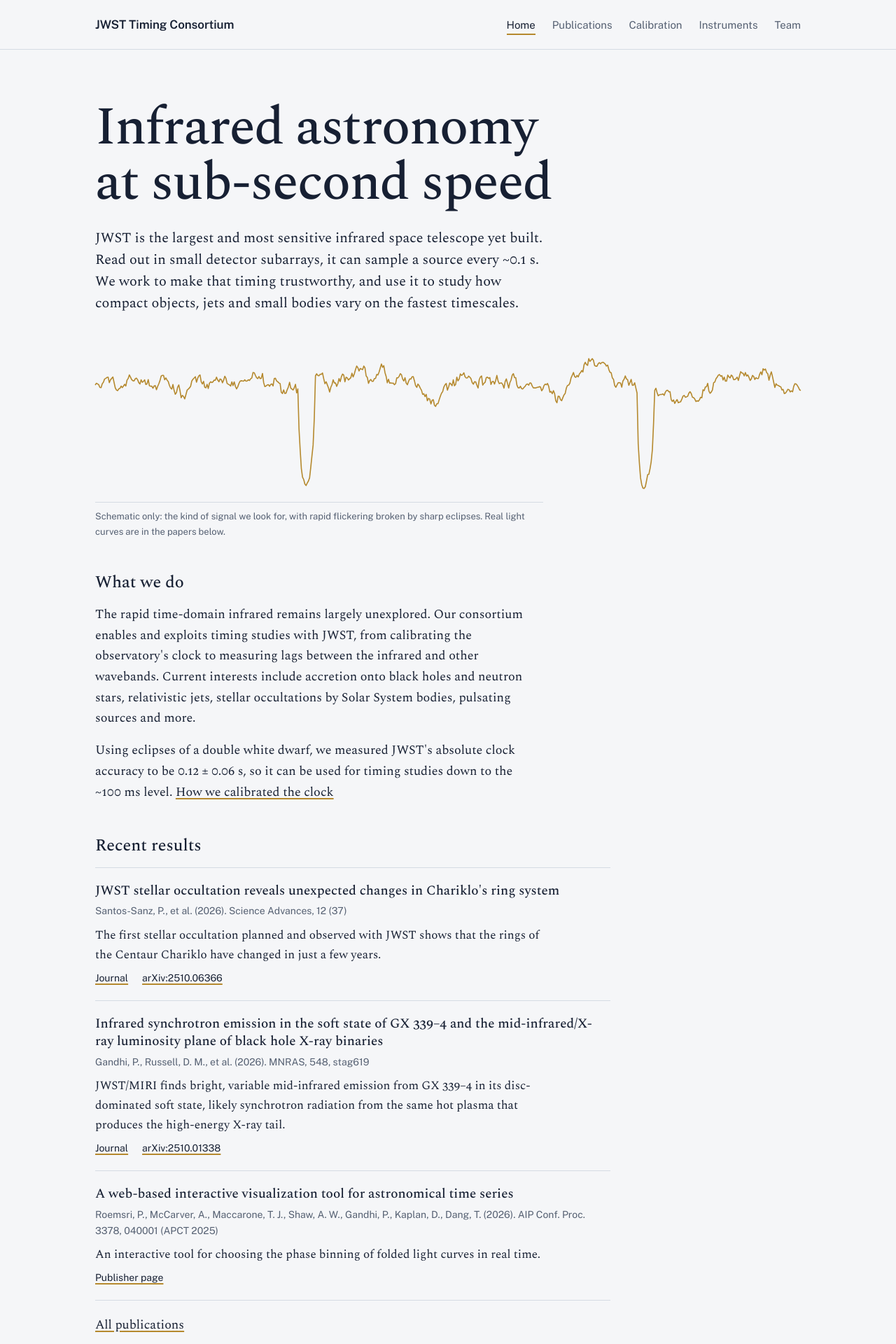
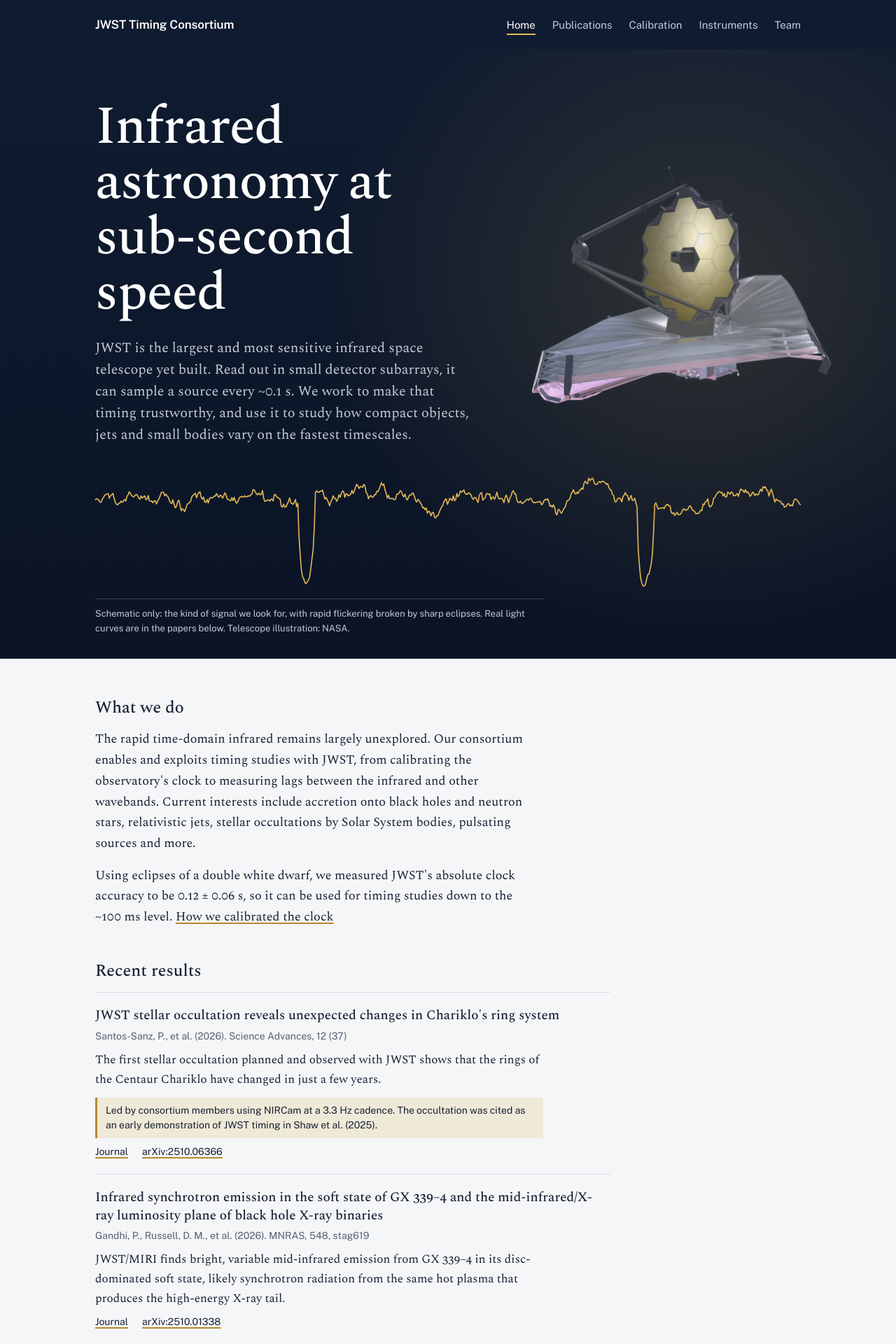
Before and after one commit to jwst-timing/jwst-timing.github.io, a Jekyll site: the page built from index.html, in a window 1280 px wide. Shown: the top 1920 px of the page at 70% size. Built offline with Jekyll 4.4.1, drawn with Linux system fonts in a browser that asks for light colours.

Commit message:
Add colour: night-sky header, hero with JWST image, footer; optional note field for papers
Co-Authored-By: Claude Opus 5.5 <noreply@anthropic.com>
Claude-Session: https://claude.ai/code/session_01JFugFYZa83e28cBgbjS7Df

```diff
--- a/_data/publications.yml
+++ b/_data/publications.yml
@@ -2,6 +2,7 @@
 # To add a paper, copy one block, paste it at the top, and edit. See README.md.
 # Fields: year, authors (as you want them shown), title, journal, and any of arxiv / doi / url.
 # "summary" is optional: one plain-language sentence shown under the title.
+# "note" is optional: a comment shown in a highlighted box (e.g. how the paper relates to the consortium).
 
 - year: 2026
   authors: Santos-Sanz, P., et al.
@@ -10,6 +11,7 @@
   doi: 10.1126/sciadv.aeh4794
   arxiv: 2510.06366
   summary: The first stellar occultation planned and observed with JWST shows that the rings of the Centaur Chariklo have changed in just a few years.
+  note: Led by consortium members using NIRCam at a 3.3 Hz cadence. The occultation was cited as an early demonstration of JWST timing in Shaw et al. (2025).
 
 - year: 2026
   authors: Gandhi, P., Russell, D. M., et al.
--- /dev/null
+++ b/_includes/hero.html
@@ -0,0 +1,13 @@
+<section class="hero">
+  <div class="wrap hero-inner">
+    <div class="hero-text">
+      <h1>Infrared astronomy at sub-second speed</h1>
+      <p class="lede">JWST is the largest and most sensitive infrared space telescope yet built. Read out in small detector subarrays, it can sample a source every ~0.1&nbsp;s. We work to make that timing trustworthy, and use it to study how compact objects, jets and small bodies vary on the fastest timescales.</p>
+    </div>
+    <img class="hero-image" src="assets/images/jwst-hero.jpg" alt="" width="1000" height="823">
+  </div>
+  <figure class="wrap hero-figure">
+    {% include lightcurve.svg %}
+    <figcaption>Schematic only: the kind of signal we look for, with rapid flickering broken by sharp eclipses. Real light curves are in the papers below. Telescope illustration: NASA.</figcaption>
+  </figure>
+</section>
--- a/_includes/publication.html
+++ b/_includes/publication.html
@@ -2,6 +2,7 @@
   <p class="pub-title">{{ include.pub.title }}</p>
   <p class="pub-meta">{{ include.pub.authors }} ({{ include.pub.year }}). <span class="pub-journal">{{ include.pub.journal }}</span></p>
   {% if include.pub.summary and include.show_summary %}<p class="pub-summary">{{ include.pub.summary }}</p>{% endif %}
+  {% if include.pub.note %}<p class="pub-note">{{ include.pub.note }}</p>{% endif %}
   <p class="pub-links">
     {% if include.pub.doi %}<a href="https://doi.org/{{ include.pub.doi }}">Journal</a>{% endif %}
     {% if include.pub.arxiv %}<a href="https://arxiv.org/abs/{{ include.pub.arxiv }}">arXiv:{{ include.pub.arxiv }}</a>{% endif %}
--- a/_layouts/default.html
+++ b/_layouts/default.html
@@ -10,9 +10,10 @@
   <link rel="stylesheet" href="https://fonts.googleapis.com/css2?family=Public+Sans:wght@400;600&family=Spectral:ital,wght@0,400;0,500;0,700;1,400&display=swap">
   <link rel="stylesheet" href="assets/css/site.css">
 </head>
-<body>
+<body{% if page.hero %} class="has-hero"{% endif %}>
   <a class="skip" href="#main">Skip to content</a>
   {% include header.html %}
+  {% if page.hero %}{% include hero.html %}{% endif %}
   <main id="main" class="wrap">
     {{ content }}
   </main>
--- a/assets/css/site.css
+++ b/assets/css/site.css
@@ -9,6 +9,10 @@
   --rule: #d5dbe3;
   --gold: #b5892e;
   --gold-ink: #87641a;
+  --night: #0f1b30;      /* header, hero and footer */
+  --night-2: #1a2c4c;
+  --mist: #c3cbd8;       /* body text on night */
+  --gold-light: #e2b955; /* accent on night */
 
   --serif: "Spectral", Georgia, "Times New Roman", serif;
   --sans: "Public Sans", system-ui, -apple-system, "Segoe UI", sans-serif;
@@ -69,39 +73,60 @@ a:focus-visible, .skip:focus { outline: 2px solid var(--ink); outline-offset: 3p
 .skip:focus { left: 0.5rem; z-index: 10; }
 
 /* ---------- Header ---------- */
-.site-header { border-bottom: 1px solid var(--rule); font-family: var(--sans); }
+.site-header { background: var(--night); color: #fff; font-family: var(--sans); }
 .site-header-inner {
   display: flex; flex-wrap: wrap; align-items: baseline; justify-content: space-between;
   gap: 0.5rem 2rem; padding-block: 1.25rem;
 }
-.wordmark { font-weight: 600; font-size: 1.0625rem; text-decoration: none; letter-spacing: -0.005em; }
+.wordmark { color: #fff; font-weight: 600; font-size: 1.0625rem; text-decoration: none; letter-spacing: -0.005em; }
+.wordmark:hover { color: var(--gold-light); }
 .site-header ul { display: flex; flex-wrap: wrap; gap: 0.25rem 1.5rem; list-style: none; margin: 0; padding: 0; }
 .site-header li + li { margin-top: 0; }
 .site-header nav a {
-  font-size: 0.9375rem; color: var(--slate); text-decoration: none;
+  font-size: 0.9375rem; color: var(--mist); text-decoration: none;
   padding-block: 0.25rem; border-bottom: 2px solid transparent;
 }
-.site-header nav a:hover { color: var(--ink); }
-.site-header nav a[aria-current="page"] { color: var(--ink); border-bottom-color: var(--gold); }
+.site-header nav a:hover { color: #fff; }
+.site-header nav a[aria-current="page"] { color: #fff; border-bottom-color: var(--gold-light); }
+.site-header a:focus-visible { outline-color: #fff; }
 
 main { padding-block: clamp(2.5rem, 6vw, 4.5rem) 4rem; }
 
-/* ---------- Hero ---------- */
-.hero h1 { font-size: clamp(2.5rem, 6.4vw, 4.75rem); line-height: 1.04; letter-spacing: -0.02em; max-width: 17ch; margin-bottom: 1.5rem; }
-.hero .lede { margin-bottom: 0; }
-.hero-figure { margin: clamp(2rem, 5vw, 3.5rem) 0 0; }
-.lightcurve { display: block; width: 100%; height: clamp(110px, 16vw, 200px); overflow: visible; }
+/* ---------- Hero (home page) ---------- */
+.hero {
+  position: relative; overflow: hidden; color: #fff;
+  background:
+    radial-gradient(ellipse 60% 80% at 78% 40%, rgba(226,185,85,.16), transparent 70%),
+    linear-gradient(180deg, var(--night) 0%, #0b1426 100%);
+  padding-top: clamp(2.5rem, 6vw, 4.5rem);
+}
+.hero-inner { position: relative; display: grid; align-items: center; }
+.hero-text { position: relative; z-index: 1; }
+.hero h1 { font-size: clamp(2.5rem, 6.2vw, 4.75rem); line-height: 1.04; letter-spacing: -0.02em; max-width: 12ch; margin-bottom: 1.5rem; }
+.hero .lede { color: var(--mist); margin-bottom: 0; max-width: 34rem; }
+.hero-image {
+  display: block; width: min(100%, 26rem); height: auto; margin: 2rem auto 0;
+  mix-blend-mode: screen; /* drops the image's black background into the night sky */
+  opacity: .92;
+}
+@media (min-width: 56rem) {
+  .hero-inner { grid-template-columns: minmax(0, 1fr) minmax(0, 0.8fr); column-gap: 2rem; }
+  .hero-image { width: 115%; max-width: 38rem; margin: -2rem -3rem -4rem auto; }
+}
+.hero-figure { position: relative; margin: clamp(1.5rem, 4vw, 2.5rem) auto 0; padding-bottom: 2rem; }
+.lightcurve { display: block; width: 100%; height: clamp(90px, 13vw, 170px); overflow: visible; }
 .lightcurve-trace {
-  fill: none; stroke: var(--gold); stroke-width: 1.6;
+  fill: none; stroke: var(--gold-light); stroke-width: 1.6;
   stroke-linejoin: round; vector-effect: non-scaling-stroke;
   stroke-dasharray: 1; stroke-dashoffset: 0;
   animation: trace 2.8s cubic-bezier(.45,.05,.35,1) 0.2s both;
 }
 @keyframes trace { from { stroke-dashoffset: 1; } to { stroke-dashoffset: 0; } }
 .hero-figure figcaption {
-  margin-top: 0.75rem; padding-top: 0.6rem; border-top: 1px solid var(--rule);
-  font-family: var(--sans); font-size: 0.8125rem; color: var(--slate); max-width: var(--measure);
+  margin-top: 0.75rem; padding-top: 0.6rem; border-top: 1px solid rgba(195,203,216,.25);
+  font-family: var(--sans); font-size: 0.8125rem; color: var(--mist); max-width: var(--measure);
 }
+.has-hero main { padding-top: 0.5rem; }
 
 /* ---------- Publications ---------- */
 .pubs { list-style: none; padding: 0; margin: 0 0 1.25rem; max-width: 46rem; }
@@ -121,6 +146,13 @@ main { padding-block: clamp(2.5rem, 6vw, 4.5rem) 4rem; }
   .year { padding-top: 0.9rem; position: sticky; top: 1rem; align-self: start; }
 }
 
+
+.pub-note {
+  margin-top: 0.75rem !important; padding: 0.5rem 0.75rem; max-width: var(--measure);
+  border-left: 3px solid var(--gold); background: #efe9d8;
+  font-family: var(--sans); font-size: 0.875rem; line-height: 1.5;
+}
+
 /* ---------- Team ---------- */
 .team { width: 100%; max-width: 46rem; border-collapse: collapse; margin-top: 2rem; }
 .team th { text-align: left; font-family: var(--sans); font-size: 0.8125rem; font-weight: 600; color: var(--slate); padding: 0 1rem 0.5rem 0; border-bottom: 1px solid var(--ink); }
@@ -135,9 +167,11 @@ main { padding-block: clamp(2.5rem, 6vw, 4.5rem) 4rem; }
 }
 
 /* ---------- Footer ---------- */
-.site-footer { border-top: 1px solid var(--rule); font-family: var(--sans); font-size: 0.875rem; color: var(--slate); }
+.site-footer { background: var(--night); font-family: var(--sans); font-size: 0.875rem; color: var(--mist); }
+.site-footer a { color: #fff; text-decoration-color: var(--gold-light); }
+.site-footer a:hover { color: var(--gold-light); }
 .site-footer-inner { display: flex; flex-wrap: wrap; justify-content: space-between; gap: 1.5rem 3rem; padding-block: 2.5rem 3rem; }
-.site-footer h2 { font-family: var(--sans); font-size: 0.875rem; font-weight: 600; color: var(--ink); margin: 0 0 0.5rem; }
+.site-footer h2 { font-family: var(--sans); font-size: 0.875rem; font-weight: 600; color: #fff; margin: 0 0 0.5rem; }
 .site-footer p { margin-bottom: 0.75rem; }
 .fineprint { align-self: end; }
 .fineprint p { margin-bottom: 0.25rem; }
--- a/index.html
+++ b/index.html
@@ -2,16 +2,8 @@
 layout: default
 title: JWST Timing Consortium
 nav: index.html
+hero: true
 ---
-<section class="hero">
-  <h1>Infrared astronomy at sub-second speed</h1>
-  <p class="lede">JWST is the largest and most sensitive infrared space telescope yet built. Read out in small detector subarrays, it can sample a source every ~0.1&nbsp;s. We work to make that timing trustworthy, and use it to study how compact objects, jets and small bodies vary on the fastest timescales.</p>
-  <figure class="hero-figure">
-    {% include lightcurve.svg %}
-    <figcaption>Schematic only: the kind of signal we look for, with rapid flickering broken by sharp eclipses. Real light curves are in the papers below.</figcaption>
-  </figure>
-</section>
-
 <section class="prose">
   <h2>What we do</h2>
   <p>The rapid time-domain infrared remains largely unexplored. Our consortium enables and exploits timing studies with JWST, from calibrating the observatory's clock to measuring lags between the infrared and other wavebands. Current interests include accretion onto black holes and neutron stars, relativistic jets, stellar occultations by Solar System bodies, pulsating sources and more.</p>
```
Also changed, not shown: assets/images/jwst-hero.jpg (added), assets/images/jwst.jpg (deleted), assets/images/xray_binary.jpg (deleted).
